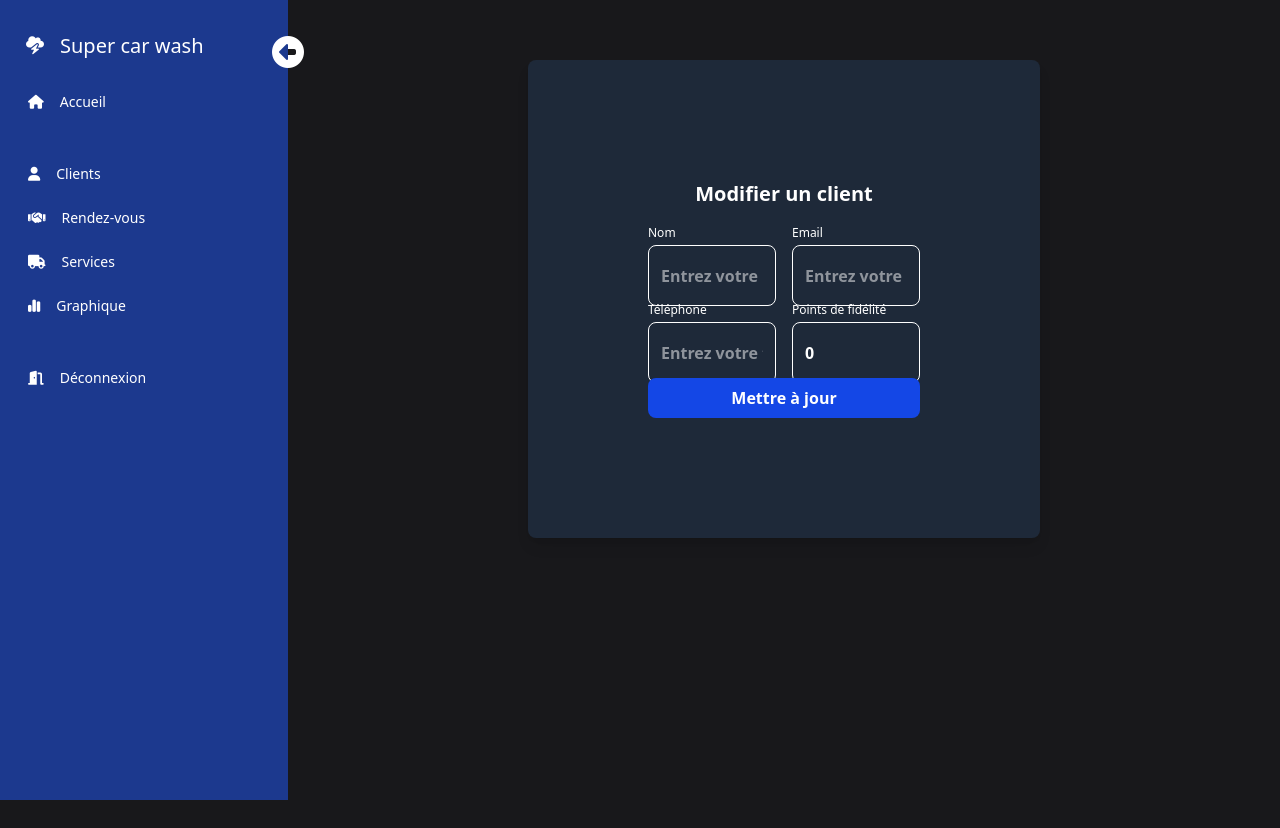
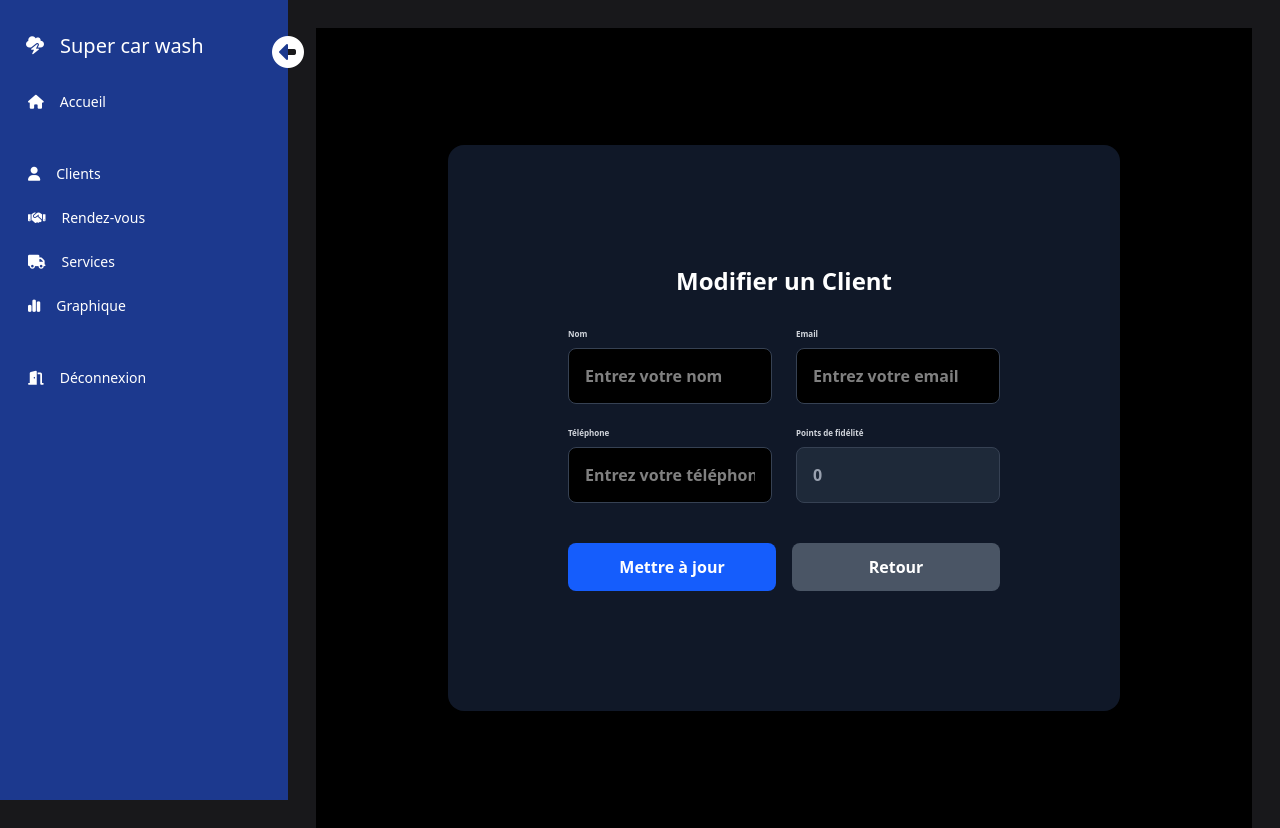
Before and after one commit to okook659/super-car-wash-web, a React (Vite) app: page /clients/edit/1 in a window 1280 px wide. Before the commit the page ends 800 px from the top, so only its background shows below. Built offline with nearby package versions, Linux system fonts and the light colour scheme; no server answers.

Commit message:
Ajout de client  et modification du client(design principalement)

```diff
--- a/src/App.jsx
+++ b/src/App.jsx
@@ -1,7 +1,7 @@
 import './App.css'
 import { BrowserRouter, Routes, Route, useLocation } from "react-router-dom";
 import Sidebar from './components/Sidebar.jsx'
-import ServiceList from './pages/services/Service.jsx';
+import ServiceList from './pages/services/service.jsx';
 import ClientList from './pages/clients/ClientList.jsx'
 import ClientCreate from './pages/clients/ClientCreate.jsx';
 import ClientEdit from './pages/clients/ClientEdit.jsx';
--- a/src/pages/clients/ClientCreate.jsx
+++ b/src/pages/clients/ClientCreate.jsx
@@ -1,42 +1,118 @@
-import React, { useState } from 'react'
-import './Client.css';
+import React, { useState } from 'react';
+import { useNavigate } from 'react-router-dom';
 import axios from 'axios';
-import { useNavigate } from 'react-router';
 
 function ClientCreate() {
-  const navigate = useNavigate()
+  const navigate = useNavigate();
   const [formData, setFormData] = useState({
     nom: "",
     email: "",
     telephone: "",
     points_fidelite: 0
-  })
+  });
 
   const handleChange = (event) => {
     const { name, value } = event.target;
     setFormData((prevData) => ({
       ...prevData,
-      [name]: name == "points_fidelite" ? Number(value) : value
+      [name]: name === "points_fidelite" ? Number(value) : value
     }));
-  }
+  };
 
   const handleSubmit = (e) => {
-    e.preventDefault()
-    console.log(formData)
-    axios.post('http://localhost:8000/api/clients/', formData).then(
-      function(response){
-        console.log(response);
-      }
-    ).catch(function(error){
-      console.log(error);
-    });
-    navigate('/clients')
-  }
+    e.preventDefault();
+    axios.post('http://localhost:8000/api/clients/', formData)
+      .then(() => {
+        navigate('/clients');
+      })
+      .catch((error) => {
+        console.error("Erreur lors de la création du client:", error);
+      });
+  };
 
   return (
-   c
+    <div className="min-h-screen bg-black flex items-center justify-center p-6">
+      <form onSubmit={handleSubmit} className="bg-gray-900 p-10 rounded-2xl shadow-lg w-full max-w-2xl">
 
-  )
+        <h2 className="text-2xl font-bold text-center text-white mb-8">Ajouter un Client</h2>
+
+        <div className="grid grid-cols-1 md:grid-cols-2 gap-6 text-base">
+          <div className="flex flex-col">
+            <label htmlFor="nom" className="text-gray-300 mb-2 text-2xl">Nom</label>
+            <input
+              type="text"
+              id="nom"
+              name="nom"
+              value={formData.nom}
+              onChange={handleChange}
+              placeholder="Entrez votre nom"
+              className="px-4 py-4 rounded-lg bg-black border border-gray-700 text-white focus:outline-none focus:ring-2 focus:ring-blue-500"
+              required
+            />
+          </div>
+
+          <div className="flex flex-col">
+            <label htmlFor="email" className="text-gray-300 mb-2 text-2xl">Email</label>
+            <input
+              type="email"
+              id="email"
+              name="email"
+              value={formData.email}
+              onChange={handleChange}
+              placeholder="Entrez votre email"
+              className="px-4 py-4 rounded-lg bg-black border border-gray-700 text-white focus:outline-none focus:ring-2 focus:ring-blue-500"
+              required
+            />
+          </div>
+
+          <div className="flex flex-col">
+            <label htmlFor="telephone" className="text-gray-300 mb-2 text-2xl">Téléphone</label>
+            <input
+              type="text"
+              id="telephone"
+              name="telephone"
+              value={formData.telephone}
+              onChange={handleChange}
+              placeholder="Entrez votre téléphone"
+              className="px-4 py-4 rounded-lg bg-black border border-gray-700 text-white focus:outline-none focus:ring-2 focus:ring-blue-500"
+              required
+            />
+          </div>
+
+          <div className="flex flex-col">
+          <label htmlFor="points_fidelite" className="text-gray-300 mb-2 text-2xl">Points de fidélité</label>
+          <input
+            type="number"
+            id="points_fidelite"
+            name="points_fidelite"
+            value={formData.points_fidelite}
+            readOnly
+            className="px-4 py-4 rounded-lg bg-gray-800 border border-gray-700 text-gray-400 focus:outline-none cursor-not-allowed"
+          />
+        </div>
+
+        </div>
+
+        {/* Groupe des boutons sur la même ligne */}
+        <div className="flex justify-between mt-10 space-x-4">
+          <button
+            type="submit"
+            className="w-1/2 py-3 bg-green-600 hover:bg-green-700 text-white font-bold rounded-lg transition duration-300 text-base"
+          >
+            Ajouter
+          </button>
+          <button
+            type="button"
+            onClick={() => navigate("/clients")}
+            className="w-1/2 py-3 bg-gray-600 hover:bg-gray-700 text-white font-bold rounded-lg transition duration-300 text-base"
+          >
+            Annuler
+          </button>
+        </div>
+
+      </form>
+    </div>
+  );
 }
 
-export default ClientCreate
+export default ClientCreate;
--- a/src/pages/clients/ClientEdit.jsx
+++ b/src/pages/clients/ClientEdit.jsx
@@ -1,8 +1,6 @@
 import React, { useEffect, useState } from "react";
-import { useParams } from "react-router-dom"; // Si tu utilises React Router
+import { useParams, useNavigate } from "react-router-dom";
 import axios from "axios";
-import "./Client.css";
-import { useNavigate } from "react-router-dom";
 
 function ClientEdit() {
   const { id } = useParams();
@@ -14,7 +12,6 @@ function ClientEdit() {
     points_fidelite: 0,
   });
 
-  // Charger les données du client
   useEffect(() => {
     axios.get(`http://localhost:8000/api/clients/${id}/`)
       .then((response) => {
@@ -29,15 +26,14 @@ function ClientEdit() {
     const { name, value } = event.target;
     setFormData((prevData) => ({
       ...prevData,
-      [name]: name === "points_fidelite" ? Number(value) : value,
+      [name]: value,
     }));
   };
 
   const handleSubmit = (e) => {
     e.preventDefault();
     axios.put(`http://localhost:8000/api/clients/${id}/`, formData)
-      .then((response) => {
-        console.log("Client mis à jour avec succès:", response);
+      .then(() => {
         navigate("/clients");
       })
       .catch((error) => {
@@ -46,78 +42,83 @@ function ClientEdit() {
   };
 
   return (
-    <div className="w-full flex justify-center text-white py-8">
-      <form className="bg-gray-800 p-6 rounded-lg shadow-lg w-full max-w-lg">
-        <h2 className="text-center text-xl font-semibold mb-4">Modifier un client</h2>
+    <div className="min-h-screen bg-black flex items-center justify-center p-6">
+      <form onSubmit={handleSubmit} className="bg-gray-900 p-10 rounded-2xl shadow-lg w-full max-w-2xl">
 
-        <div className="grid grid-cols-1 md:grid-cols-2 gap-4">
-          <div>
-            <label className="block text-sm font-medium mb-1" htmlFor="nom">
-              Nom
-            </label>
+        <h2 className="text-2xl font-bold text-center text-white mb-8">Modifier un Client</h2>
+
+        <div className="grid grid-cols-1 md:grid-cols-2 gap-6 text-base">
+          <div className="flex flex-col">
+            <label htmlFor="nom" className="text-gray-300 mb-2 text-2xl">Nom</label>
             <input
+              type="text"
+              id="nom"
               name="nom"
-              id="nom"
-              type="text"
-              placeholder="Entrez votre nom"
-              className="w-full px-3 py-2 text-base border rounded-lg text-white focus:outline-none focus:ring-2 focus:ring-blue-500"
               value={formData.nom}
               onChange={handleChange}
+              placeholder="Entrez votre nom"
+              className="px-4 py-4 rounded-lg bg-black border border-gray-700 text-white focus:outline-none focus:ring-2 focus:ring-blue-500"
+              required
             />
           </div>
 
-          <div>
-            <label className="block text-sm font-medium mb-1" htmlFor="email">
-              Email
-            </label>
+          <div className="flex flex-col">
+            <label htmlFor="email" className="text-gray-300 mb-2 text-2xl">Email</label>
             <input
+              type="email"
+              id="email"
               name="email"
-              id="email"
-              type="email"
-              placeholder="Entrez votre email"
-              className="w-full px-3 py-2 text-base border rounded-lg text-white focus:outline-none focus:ring-2 focus:ring-blue-500"
               value={formData.email}
               onChange={handleChange}
+              placeholder="Entrez votre email"
+              className="px-4 py-4 rounded-lg bg-black border border-gray-700 text-white focus:outline-none focus:ring-2 focus:ring-blue-500"
+              required
             />
           </div>
 
-          <div>
-            <label className="block text-sm font-medium mb-1" htmlFor="telephone">
-              Téléphone
-            </label>
+          <div className="flex flex-col">
+            <label htmlFor="telephone" className="text-gray-300 mb-2 text-2xl">Téléphone</label>
             <input
+              type="text"
+              id="telephone"
               name="telephone"
-              id="telephone"
-              type="text"
-              placeholder="Entrez votre téléphone"
-              className="w-full px-3 py-2 text-base border rounded-lg text-white focus:outline-none focus:ring-2 focus:ring-blue-500"
               value={formData.telephone}
               onChange={handleChange}
+              placeholder="Entrez votre téléphone"
+              className="px-4 py-4 rounded-lg bg-black border border-gray-700 text-white focus:outline-none focus:ring-2 focus:ring-blue-500"
+              required
             />
           </div>
 
-          <div>
-            <label className="block text-sm font-medium mb-1" htmlFor="points_fidelite">
-              Points de fidélité
-            </label>
+          <div className="flex flex-col">
+            <label htmlFor="points_fidelite" className="text-gray-300 mb-2 text-2xl">Points de fidélité</label>
             <input
+              type="number"
+              id="points_fidelite"
               name="points_fidelite"
-              id="points_fidelite"
-              type="number"
-              className="w-full px-3 py-2 text-base border rounded-lg text-white focus:outline-none focus:ring-2 focus:ring-blue-500"
               value={formData.points_fidelite}
-              onChange={handleChange}
+              readOnly
+              className="px-4 py-4 rounded-lg bg-gray-800 border border-gray-700 text-gray-400 focus:outline-none cursor-not-allowed"
             />
           </div>
         </div>
 
-        <button
-          onClick={handleSubmit}
-          className="w-full text-base mt-4 bg-blue-700 hover:bg-blue-500 transition duration-300 text-white font-bold py-2 px-4 rounded-lg"
-          type="button"
-        >
-          Mettre à jour
-        </button>
+        {/* Groupe des boutons sur la même ligne */}
+        <div className="flex justify-between mt-10 space-x-4">
+          <button
+            type="submit"
+            className="w-1/2 py-3 bg-blue-600 hover:bg-blue-700 text-white font-bold rounded-lg transition duration-300 text-base"
+          >
+            Mettre à jour
+          </button>
+          <button
+            type="button"
+            onClick={() => navigate("/clients")}
+            className="w-1/2 py-3 bg-gray-600 hover:bg-gray-700 text-white font-bold rounded-lg transition duration-300 text-base"
+          >
+            Retour
+          </button>
+        </div>
       </form>
     </div>
   );
```
